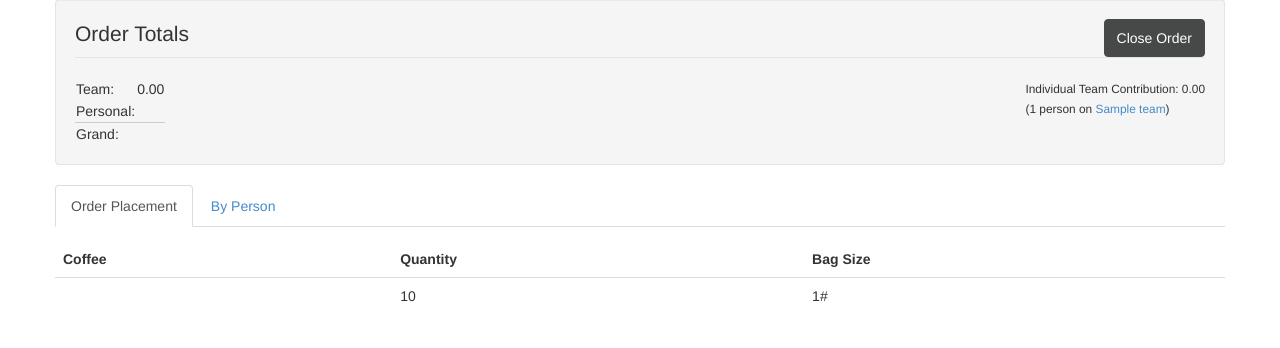
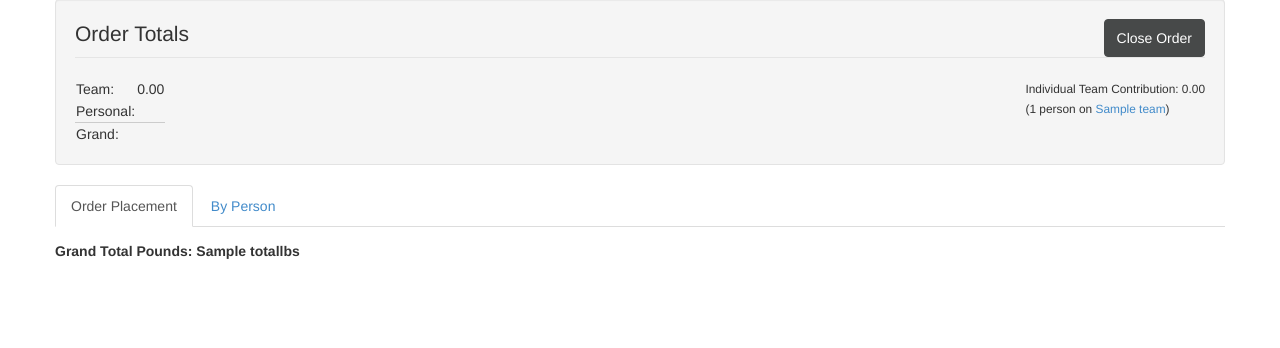
Before and after one commit to mavroskardia/swcoffee, a Django app: template coffee/orders/templates/orders/placed.html in a window 1280 px wide. Shown: the part 136-484 px from the top of the page. Run offline with Django 3.2, Linux system fonts and the light colour scheme; tables that the repository leaves empty hold one stand-in row (values such as "Sample post"); the template is opened without the code that fills it: values that come from a table or form of the project are taken from there, most other values are stand-ins (such as "Sample title", 1, 10 or a date in 2020); some libraries are stand-ins or nearby versions.

Commit message:
Added coffee rollup

```diff
--- a/coffee/orders/models.py
+++ b/coffee/orders/models.py
@@ -100,6 +100,9 @@ class OrderItem(models.Model):
 	personal = models.BooleanField(default=False)
 	paid = models.DecimalField(max_digits=5,decimal_places=2,default=0.0)
 
+	def totallbs(self):
+		return self.size * self.quantity
+
 	def value(self):
 		return self.coffee.value(self.size, self.quantity)
 
--- a/coffee/orders/static/orders/css/custom.css
+++ b/coffee/orders/static/orders/css/custom.css
@@ -21,3 +21,6 @@ form input[type=submit] { display: block; }
 
 table.payments .negative { font-weight: bold; color: #900; }
 table.payments .positive { color: #090; }
+
+.ml1m { margin-left: 1em; }
+.mt1m { margin-top: 1em; }
--- a/coffee/orders/templates/orders/placed.html
+++ b/coffee/orders/templates/orders/placed.html
@@ -28,12 +28,22 @@
 </ul>
 
 <div class="tab-content">
-	<section id="placement" class="tab-pane active in">
-		{% show_item_collection order.orderitem_set.all false 'coffee' 'quantity' 'size' %}
+	<section id="placement" class="tab-pane active in coffeelist">
+		<div class="mt1m">
+			{% regroup sorteditems_coffee by coffee as itemsbycoffee %}
+			{% for coffee in itemsbycoffee %}
+			<strong>{{coffee.grouper}}</strong>
+			<div class="ml1m">
+				{% coffee_values coffee.list %}
+			</div>
+			{% endfor %}
+			<strong>Grand Total Pounds: {{ totallbs }}</strong>
+		</div>
 	</section>
 
 	<section id="person" class="tab-pane">
-		{% regroup order.orderitem_set.all by person as itemsbyperson %}
+		{% regroup sorteditems_person by person as itemsbyperson %}
+
 		{% for person in itemsbyperson %}
 		<h3>{{person.grouper}}</h3>
 		{% show_item_collection person.list false 'coffee' 'quantity' 'size' 'personal' %}
--- a/coffee/orders/templatetags/order_extras.py
+++ b/coffee/orders/templatetags/order_extras.py
@@ -27,3 +27,23 @@ def person_total(person, order):
 @register.inclusion_tag('person_paid.html')
 def person_paid(items):
 	return {'paid':sum([i.paid for i in items])}
+
+@register.inclusion_tag('coffee_values.html')
+def coffee_values(orderitems):
+	one = [o for o in orderitems if o.size is 1]
+	two = [o for o in orderitems if o.size is 2]
+	five = [o for o in orderitems if o.size is 5]
+
+	oneq = sum([q.quantity for q in one])
+	twoq = sum([q.quantity for q in two])
+	fiveq = sum([q.quantity for q in five])
+
+	return {
+		'one': one,
+		'oneq': oneq,
+		'two': two,
+		'twoq': twoq,
+		'five': five,
+		'fiveq': fiveq,
+		'totallbs': oneq + (2*twoq) + (5*fiveq)
+	}
```
Also changed, not shown: coffee/orders/views.py (+7 -1 lines).
